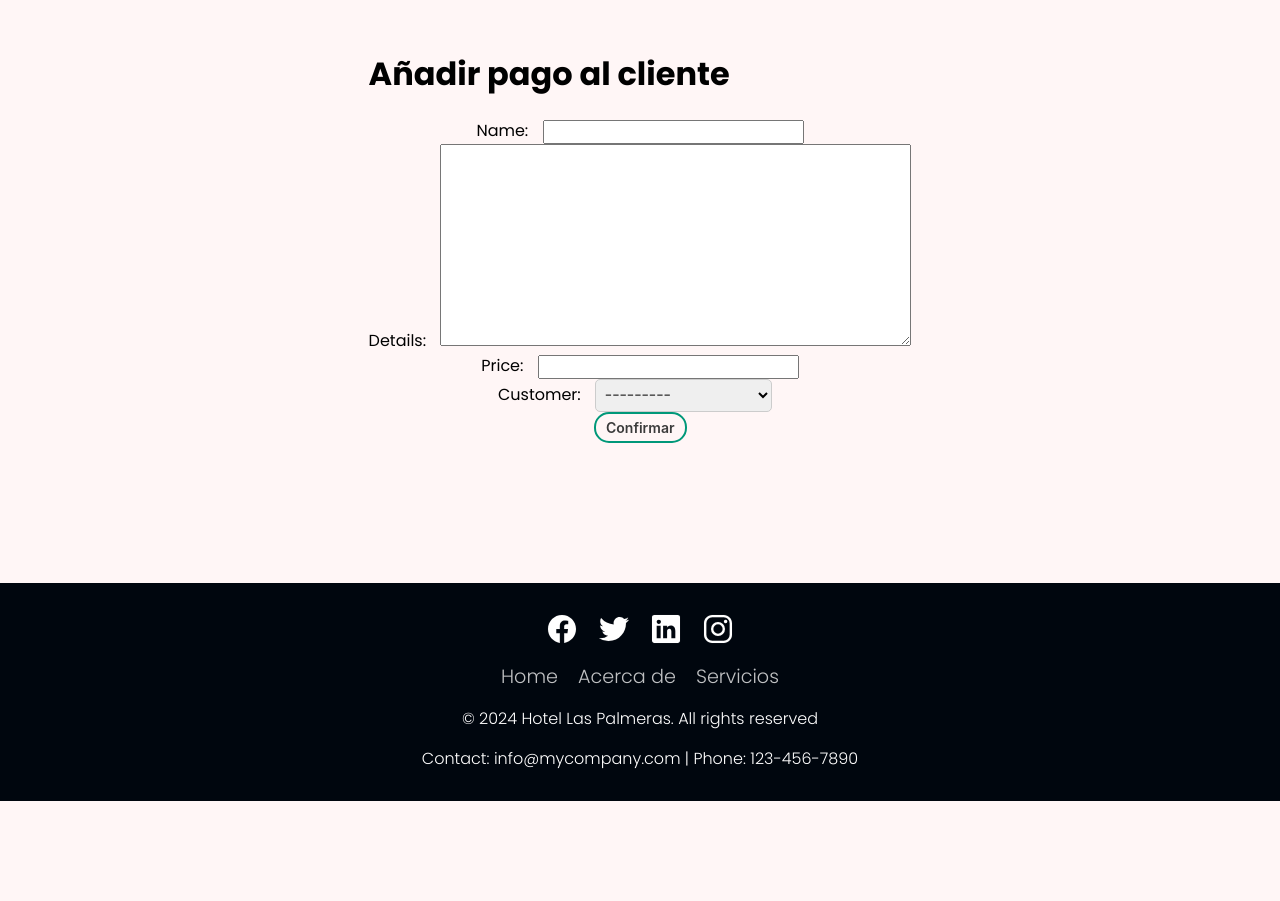
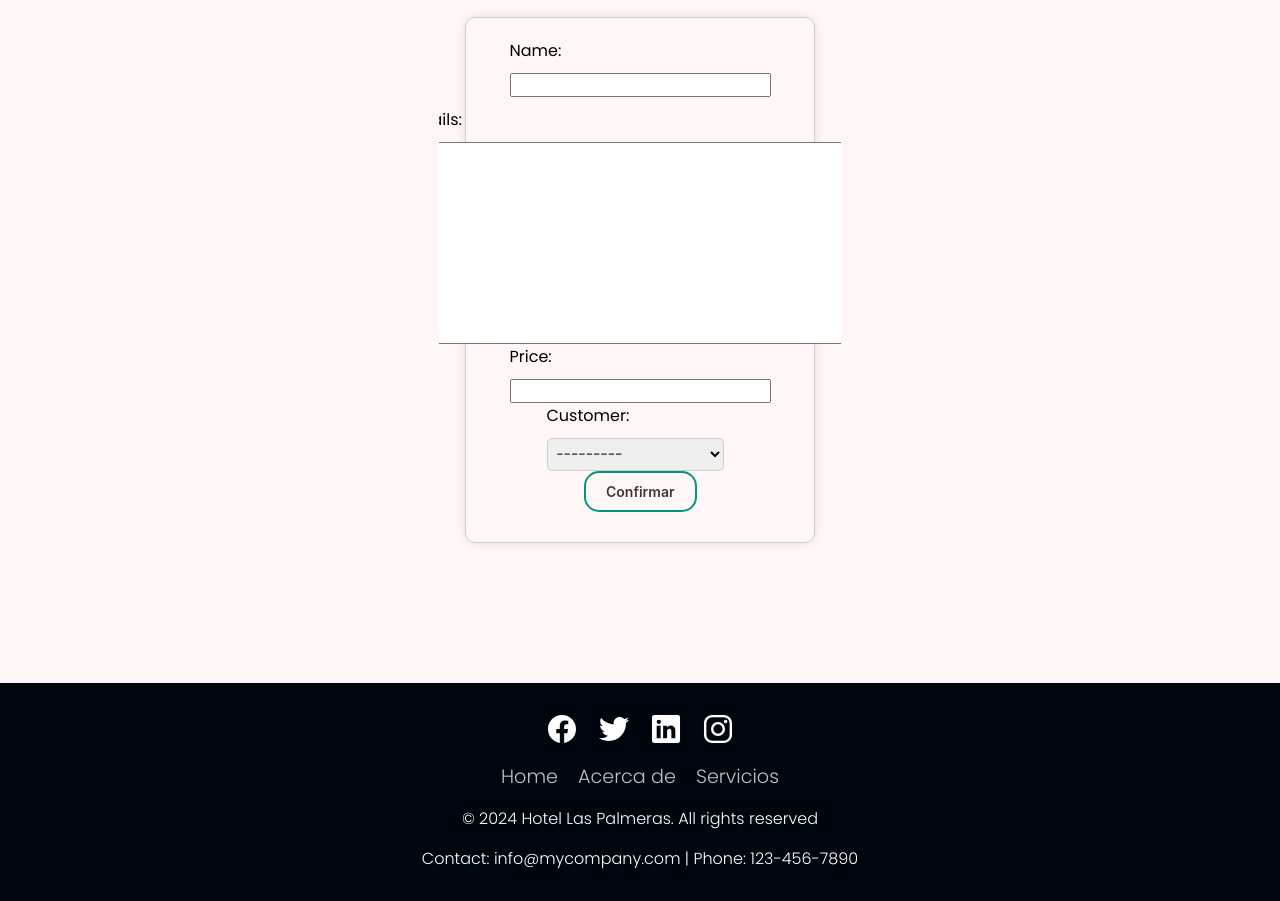
Before and after one commit to arnaums02/Joint-Project---Grup-B, a Django app: page /addItemToBill/ in a window 1280 px wide. Shown: the part 120-1021 px from the top of the page. Before the commit the page ends 921 px from the top, so only its background shows below. Run offline with Django 5.2, Linux system fonts and the light colour scheme; the visitor is signed in with stand-in values (Sample User, id 1); data comes from the database, SQL or seed files in the repository.

Commit message:
arreglar css formularis

```diff
--- a/JointProject/static/css/show_tables.css
+++ b/JointProject/static/css/show_tables.css
@@ -247,3 +247,37 @@ button:active {
     margin-top: 10px; /* Margen superior */
     font-size: 14px; /* Tamaño de fuente */
 }
+
+/* Estilos para el formulario */
+.form_vertical {
+    width: 350px; /* Ancho del formulario */
+    margin: 20px auto; /* Margen arriba y abajo, centrar horizontalmente */
+    padding: 20px; /* Espaciado interno */
+    border: 1px solid #ccc; /* Borde sólido */
+    box-shadow: 0 0 10px rgba(0, 0, 0, 0.1); /* Sombra */
+    border-radius: 10px; /* Bordes redondos */
+}
+
+/* Estilos para el título del formulario */
+.form_title {
+    text-align: center; /* Centrar el texto */
+    font-size: 1.5em; /* Tamaño de fuente */
+    margin-bottom: 20px; /* Espaciado inferior */
+}
+
+/* Estilos para cada elemento del formulario */
+.form_vertical label,
+.form_vertical input[type="text"],
+.form_vertical input[type="email"],
+.form_vertical input[type="password"],
+.form_vertical button {
+    display: block; /* Mostrar los elementos en bloques separados */
+    width: 100%; /* Ocupar todo el ancho disponible */
+    margin-bottom: 10px; /* Espacio entre elementos */
+}
+
+/* Estilos para el botón */
+.form_vertical button {
+    width: auto; /* Ancho automático para el botón */
+    padding: 10px 20px; /* Padding del botón */
+}
--- a/JointProject/templates/reserve_table.html
+++ b/JointProject/templates/reserve_table.html
@@ -12,11 +12,10 @@
     <p>Capacidad Màxima: {{ capacity }}</p>
     <p>Dia seleccionado: {{ selected_date }}</p>
     <p>Hora seleccionada: {{ selected_time }}</p>
-    <h1>Formulario reservar mesa</h1>
     <form method="post" class="form_vertical">
         {% csrf_token %}
+        <h2 class="form_title">Formulario reservar mesa</h2>
         {{ form.as_p }}
-
         <!-- Input oculto para almacenar el ID de la mesa reservada -->
         <input type="hidden" id="tableId" name="tableId" value="{{ table_id }}">
         <br>
```
